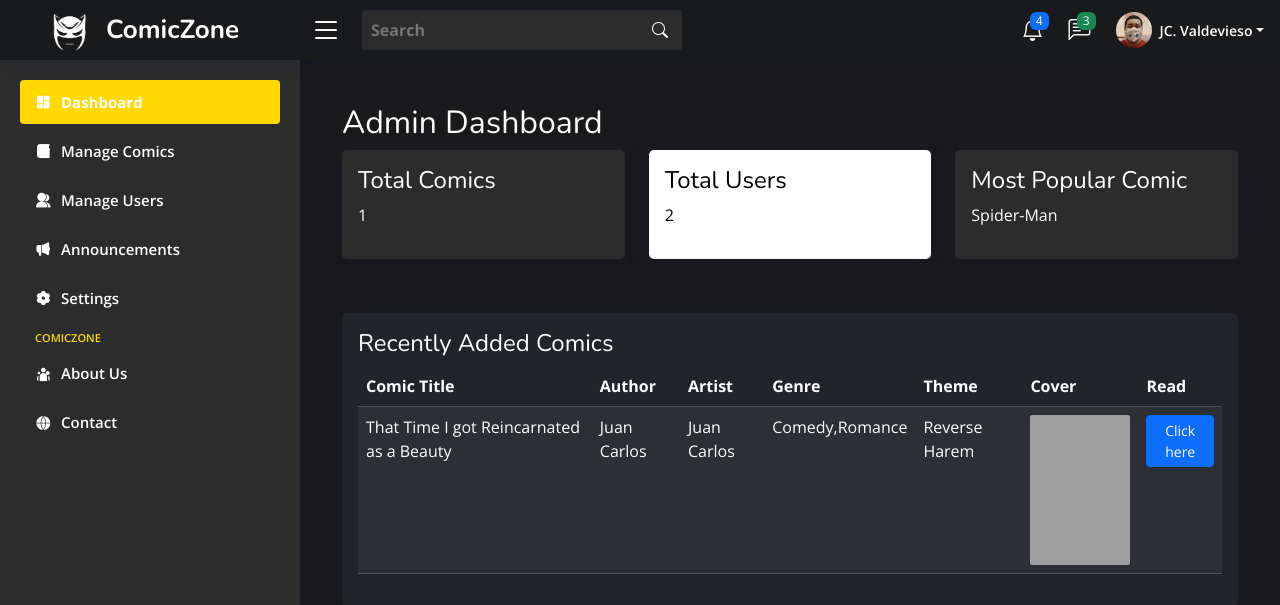
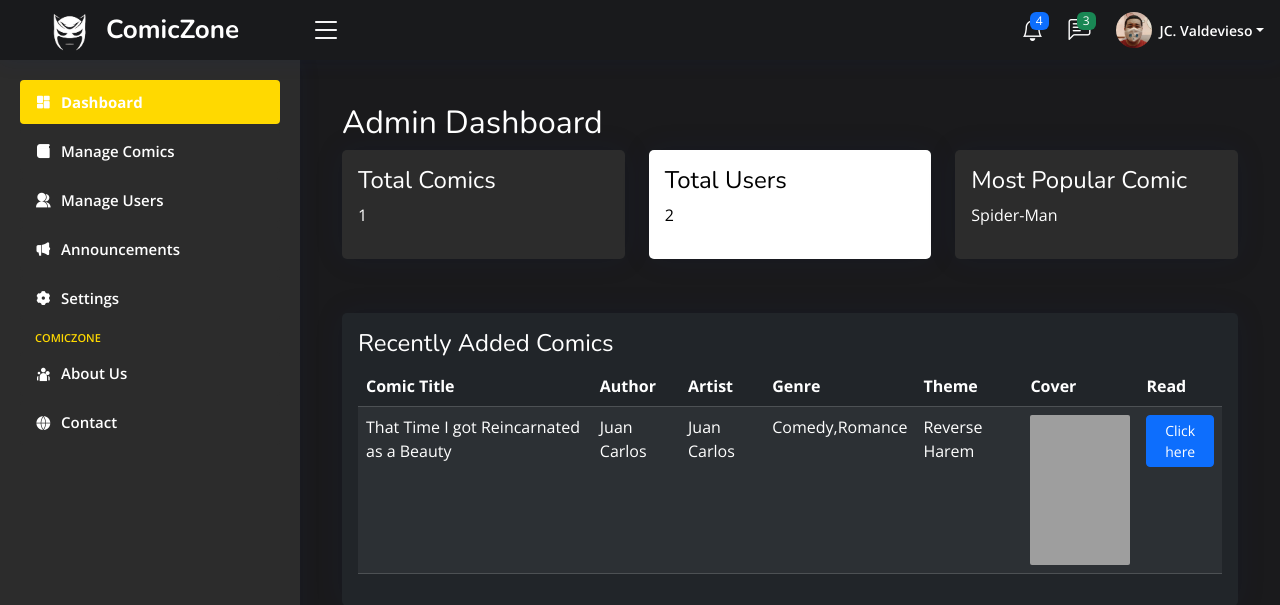
Before and after one commit to ValdeviesoJuan/IPT-Activity, a PHP site: page /IPT-Activity/view/admin/index.php in a window 1280 px wide. Shown: the top 605 px of the page. Run offline with PHP 8.4, Linux system fonts and the light colour scheme; data comes from the database, SQL or seed files in the repository; some libraries are stand-ins or nearby versions; grey boxes are pictures that could not be loaded.

Commit message:
login changes
removed search bar for admin

```diff
--- a/IT322/controller/registration.php
+++ b/IT322/controller/registration.php
@@ -42,13 +42,17 @@ if(isset($_POST['registration'])) {
         $_SESSION['message'] = "Registered Successfully";
         $_SESSION['code'] = "success";
         header("Location: ../login.php");
+
+        mysqli_close($conn);
         exit(0);
     } else {
         $_SESSION['message'] = "Registration Failed: ";
         $_SESSION['code'] = "error";
         header("Location: ../registration.php");
+
+        mysqli_close($conn);
+        exit(0);
     }
 
-    mysqli_close($conn);
 }
 ?>
--- a/IT322/view/admin/includes/topbar.php
+++ b/IT322/view/admin/includes/topbar.php
@@ -9,13 +9,6 @@
       </a>
       <i class="bi bi-list toggle-sidebar-btn" style="color: white;"></i>
     </div><!-- End Logo -->
-
-    <div class="search-bar">
-      <form class="search-form d-flex align-items-center" method="POST" action="#">
-        <input type="text" name="query" placeholder="Search" title="Enter search keyword" style="color: white; font-size: 16px; font-weight: bold; background-color: #2c2c2c;">
-        <button type="submit" title="Search"><i class="bi bi-search" style="color: white;"></i></button>
-      </form>
-    </div><!-- End Search Bar -->
 
     <nav class="header-nav ms-auto">
       <ul class="d-flex align-items-center">
```
Also changed, not shown: IT322/controller/login.php (+14 -7 lines), IT322/view/users/comicSearch.php (added).
